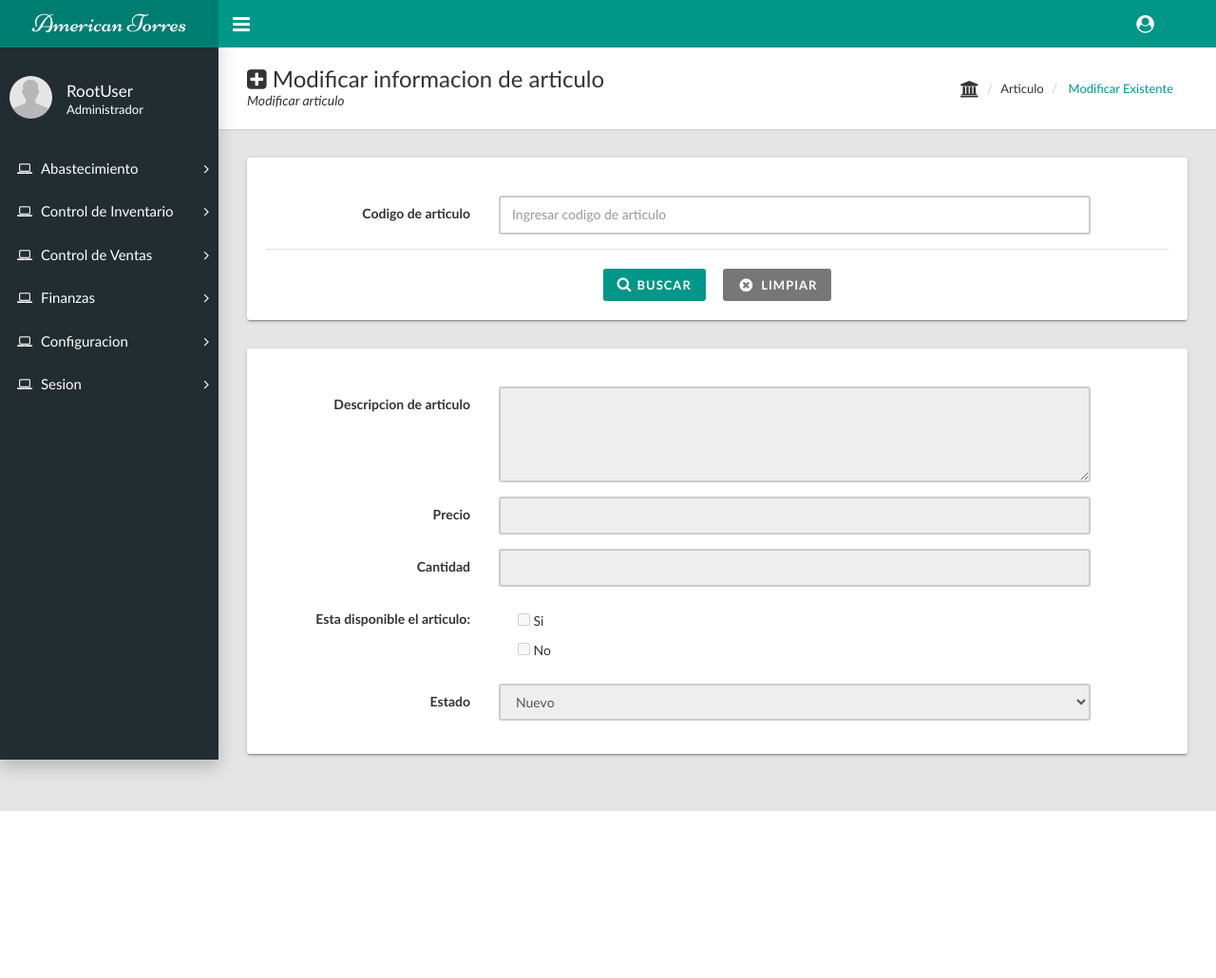
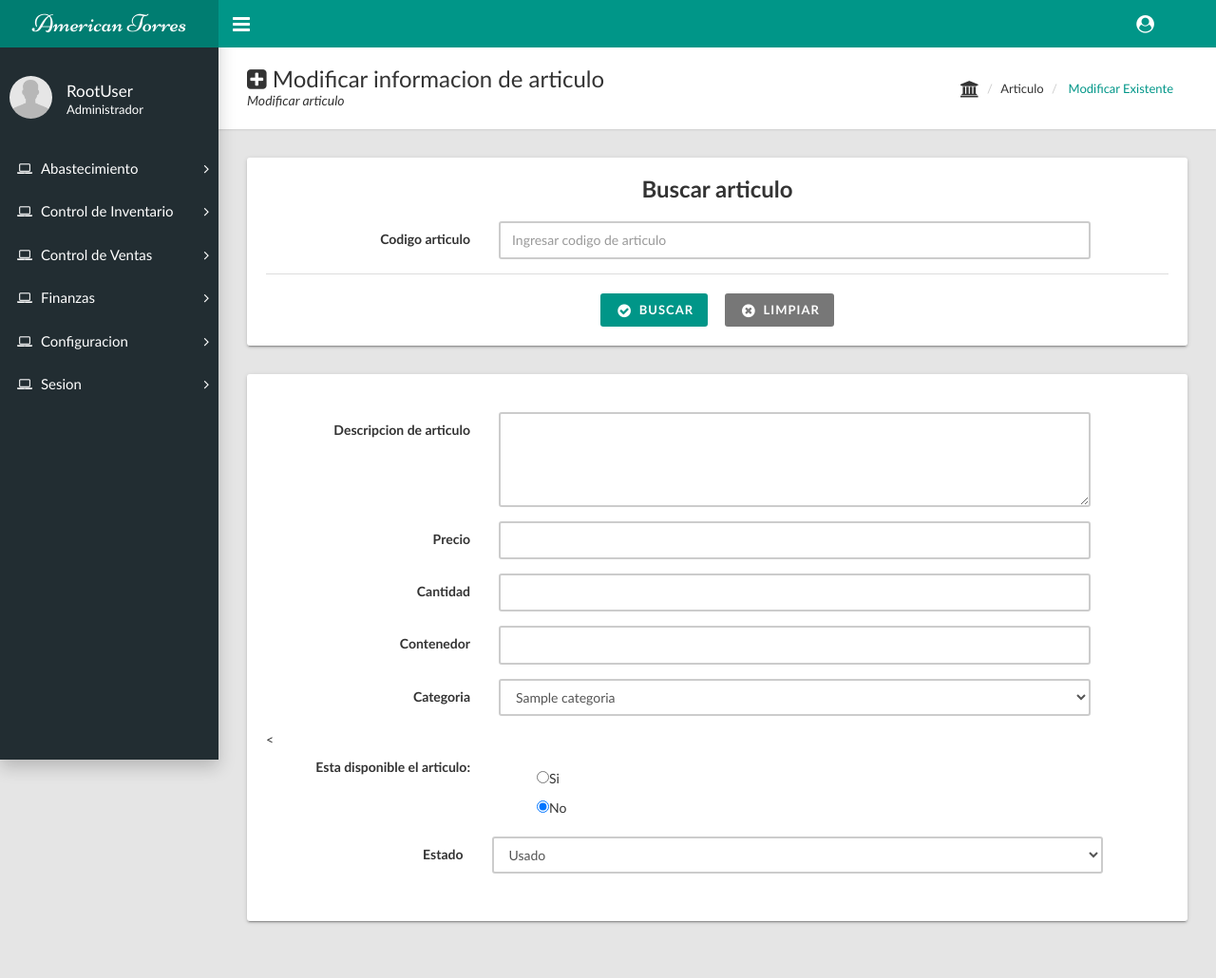
Before and after one commit to carlosvasqz/americantorres, a PHP site: page /ci_modificar_articulo.php?codigo_buscar=1 in a window 1280 px wide. Shown: the whole page at 95% size. Before the commit the page ends 854 px from the top, so only its background shows below. Run offline with PHP 8.4, Linux system fonts and the light colour scheme; the visitor is signed in with stand-in values (Sample User, id 1); tables that the repository leaves empty hold one stand-in row (values such as "Sample post"); a stand-in replaces the project's code that opens the database connection.

Commit message:
Modificar

```diff
--- a/source/ci_modificar_articulo.php
+++ b/source/ci_modificar_articulo.php
@@ -75,28 +75,67 @@
             </ul>
           </div>
         </div>
-        <div class="row">
+         <?php
+          $codigo_buscar=$_GET['codigo_buscar'];
+          if ($codigo_buscar==null) {
+              $codigo_articulo='';
+              $descripcion_articulo = '';
+              $precio_articulo = '';
+              $cantidad_articulo = '';
+              $contenedor_articulo = '';
+              $categoria_articulo = '';
+              $disponible = '';
+              $estado = '';
+
+          }
+          if ($codigo_buscar!=null) {
+            $queryObjeto = mysqli_query($db, "SELECT * FROM articulos WHERE Id_Articulo = '".$codigo_buscar."'") or die(mysqli_error());
+            if ($rowObjeto=mysqli_fetch_array($queryObjeto)) {
+              $codigo_articulo = $rowObjeto['Id_Articulo'];
+              $descripcion_articulo = $rowObjeto['Descripcion'];
+              $precio_articulo = $rowObjeto['Precio'];
+              $cantidad_articulo = $rowObjeto['Cantidad'];
+              $contenedor_articulo = $rowObjeto['Id_Contenedor'];
+              $categoria_articulo = $rowObjeto['Id_Categoria'];
+              $disponible = $rowObjeto['Disponible'];
+              $estado = $rowObjeto['Estado'];
+
+            } else {
+              $codigo_articulo = '';
+              $descripcion_articulo = '';
+              $precio_articulo = '';
+              $cantidad_articulo = '';
+              $contenedor_articulo = '';
+              $categoria_articulo = '';
+              $disponible = '';
+              $estado = '';
+
+            }
+          }
+        ?>
+
+    <div class="row">
           <div class="col-md-12">
             <div class="card">
               <div class="card-title">
-               <!-- <h3 class="card-title" align="center">Formulario de registro</h3>-->
+                <h3 class="card-title" align="center">Buscar articulo</h3>
               </div>
               <div class="card-body">
-                <form class="form-horizontal" id="guardar_articulo">
+                <form class="form-horizontal" method="GET" id="form_buscar" action="ci_modificar_articulo.php">
                   <div class="form-group">
-                    <label class="control-label col-md-3">Codigo de articulo</label>
+                    <label class="control-label col-md-3">Codigo articulo</label>
                     <div class="col-md-8">
-                      <input class="form-control" type="text" name="codigo_articulo" id="codigo_articulo" placeholder="Ingresar codigo de articulo">
+                      <input class="form-control" type="text" id="codigo_buscar"  name="codigo_buscar" value="<?php echo $codigo_articulo;?>" placeholder="Ingresar codigo de articulo" >
                     </div>
                   </div>
-
-                </form>
+                 </form>
               </div>
 
-             <div class="card-footer" align="center">
-                <button class="btn btn-primary icon-btn" type="submit" form="guardar_articulo" id="agregar" name="agregar"><i class="fa fa-search" aria-hidden="true"></i>Buscar</button>
+
+              <div class="card-footer" align="center">
+                <button class="btn btn-primary icon-btn" type="submit" form="form_buscar" id="buscar" name="buscar"><i class="fa fa-fw fa-lg fa-check-circle"></i>buscar</button>
                 &nbsp;&nbsp;&nbsp;
-                <button class="btn btn-default icon-btn" type="button" onclick="limpiarTodo()"><i class="fa fa-fw fa-lg fa-times-circle"></i>Limpiar</button>
+                <button class="btn btn-default icon-btn" type="button" onclick="limpiarBuscar()"><i class="fa fa-fw fa-lg fa-times-circle"></i>Limpiar</button>
               </div>
             </div>
           </div>
@@ -114,7 +153,9 @@
                   <div class="form-group">
                     <label class="control-label col-md-3">Descripcion de articulo</label>
                     <div class="col-md-8">
-                      <textarea class="form-control" rows="4" readonly="" name="descripcion_articulo" id="descripcion_articulo" placeholder=""></textarea>
+                      <textarea class="form-control" rows="4" name="descripcion_articulo" id="descripcion_articulo" placeholder="<?php echo $descripcion_articulo;?>"></textarea>
+
+                      <input type="hidden" id="codigo_articulo" value="<?php echo $codigo_articulo ?>">
                     </div>
                   </div>
 
@@ -122,41 +163,94 @@
                <div class="form-group">
                     <label class="control-label col-md-3">Precio</label>
                     <div class="col-md-8">
-                      <input class="form-control" type="text" readonly="" name="precio_articulo" id="precio_articulo" placeholder="">
+                      <input class="form-control" type="text" name="precio_articulo" id="precio_articulo" placeholder="<?php echo $precio_articulo;?>">
                     </div>
                   </div>
 
                   <div class="form-group">
                     <label class="control-label col-md-3">Cantidad</label>
                     <div class="col-md-8">
-                      <input class="form-control" type="text" readonly="" name="cantidad_articulo" id="cantidad_articulo" placeholder="">
+                      <input class="form-control" type="text"  name="cantidad_articulo" id="cantidad_articulo" placeholder="<?php echo $cantidad_articulo;?>">
+                  </div>
+                </div>
+
+                <div class="form-group">
+                    <label class="control-label col-md-3">Contenedor</label>
+                    <div class="col-md-8">
+                      <input class="form-control" type="text" name="contenedor_articulo" id="contenedor_articulo"  placeholder="<?php echo $contenedor_articulo;?>">
                   </div>
                 </div>
 
                      <div class="form-group">
+                    <label class="control-label col-md-3">Categoria</label>
+                    <div class="col-md-8">
+                      <select name="categoria_articulo" id="categoria_articulo"  class="form-control" >
+
+                        <?php
+                          $queryListaDep=mysqli_query($db, "SELECT * FROM categorias") or die(mysqli_error());
+                          while ($rowDep=mysqli_fetch_array($queryListaDep)) {
+                            echo '<option value="'.$rowDep['Id_Categoria'].'">'.$rowDep['Nombre'].'</option>';
+                          }
+                        ?>
+
+                      </select>
+                  </div>
+                </div>
+
+                     <<div class="form-group">
                       <label class="control-label col-md-3">  Esta disponible el articulo: </label>
                     <div class="col-md-8" >
                       <div class="checkbox1">
-                        <label>
-                          <input type="checkbox" disabled name="heck_si">
-                          Si
-                        </label>
+                        <?php
+                       echo '<label>';
+                       if($disponible==1) {
+                        echo '<input type="radio" name="disponible" id="disponible" value="1" checked>';
+                        echo 'Si';
+                        echo '</label>';
+                        echo '</div>';
+
+                     echo '<div class="checkbox1">';
+                     echo '<label>';
+                     echo  '<input type="radio" name="disponible" id="disponible" value="0">';
+                     echo 'No';
+                     echo '</label>';
+
+                       }else{
+                       echo '<div class="checkbox1">';
+                       echo '<label>';
+                       echo '<input type="radio" name="disponible" id="disponible" value="1" >';
+                       echo 'Si';
+                       echo '</label>';
+                       echo '</div>';
+
+                     echo '<div class="checkbox1">';
+                     echo '<label>';
+                     echo  '<input type="radio" name="disponible" id="disponible" value="0" checked>';
+                     echo 'No';
+                     echo '</label>';
+                      }
+                        ?>
                       </div>
-                      <div class="checkbox1">
-                        <label>
-                          <input type="checkbox"  disabled="" name=" check_no">
-                          No
-                        </label>
+
+
+
                       </div>
-                      </div>
+
                     </div>
 
                      <div class="form-group">
                     <label class="control-label col-md-3">Estado</label>
                     <div class="col-md-8">
-                      <select id="select" disabled="" class="form-control">
-                        <option>Nuevo</option>
-                        <option>Usado</option>
+                      <select id="select" class="form-control">
+                         <?php
+                        if ($estado=='Nuevo') {
+                          echo '<option value="Nuevo" selected>Nuevo</option>';
+                          echo '<option value="Usado">Usado</option>';
+                        }else{
+                          echo '<option value="Nuevo" >Nuevo</option>';
+                          echo '<option value="Usado" selected>Usado</option>';
+                        }
+                        ?>
                       </select>
                   </div>
                 </div>
@@ -177,6 +271,7 @@
     <script src="js/bootstrap.min.js"></script>
     <script src="js/plugins/pace.min.js"></script>
     <script src="js/main.js"></script>
+    <script src="js/tips/articulo_acciones.js"></script>
     <script type="text/javascript" src="js/plugins/sweetalert.min.js"></script>
     <script type="text/javascript">
       $('.alert').click(function(){
```
